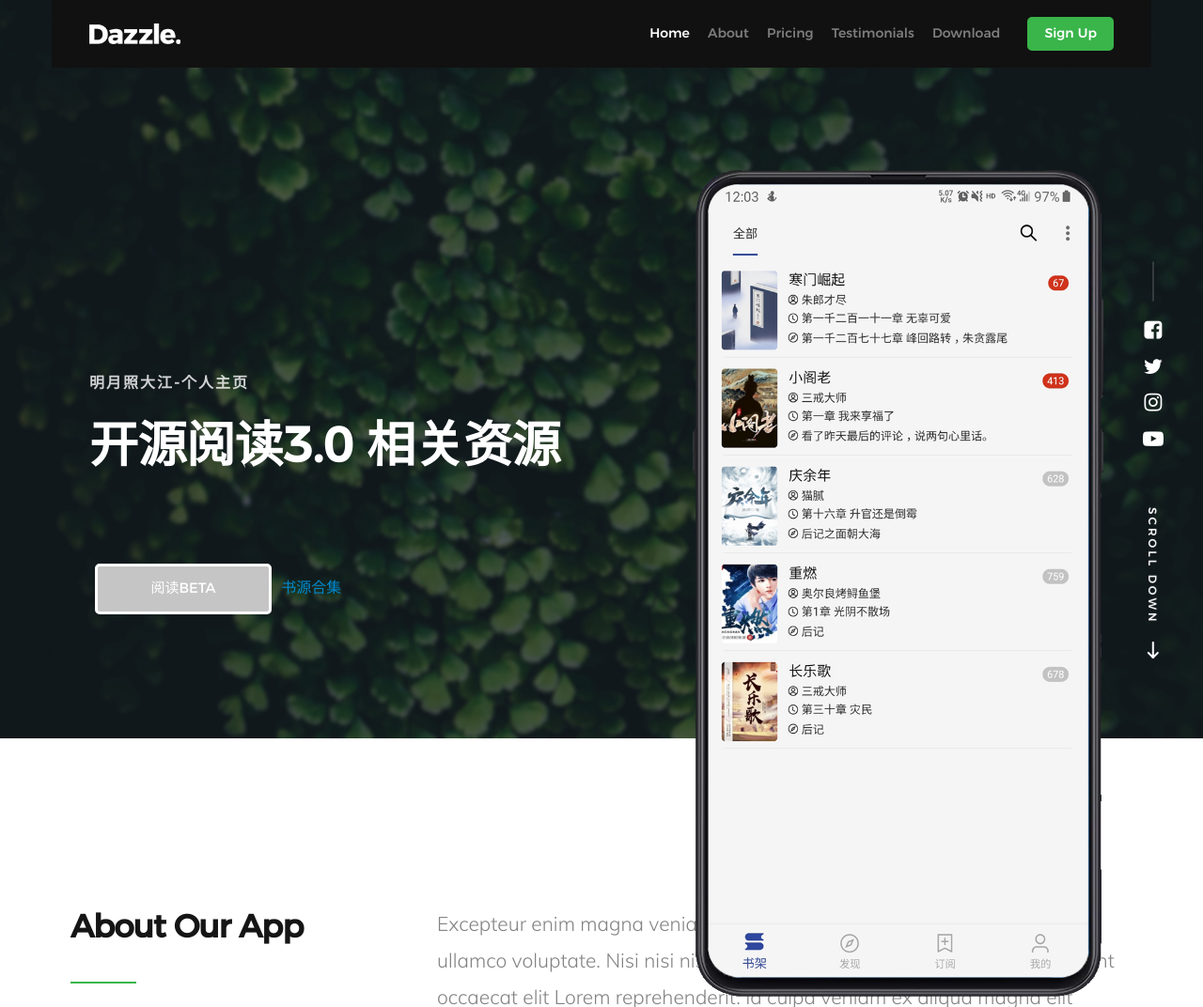
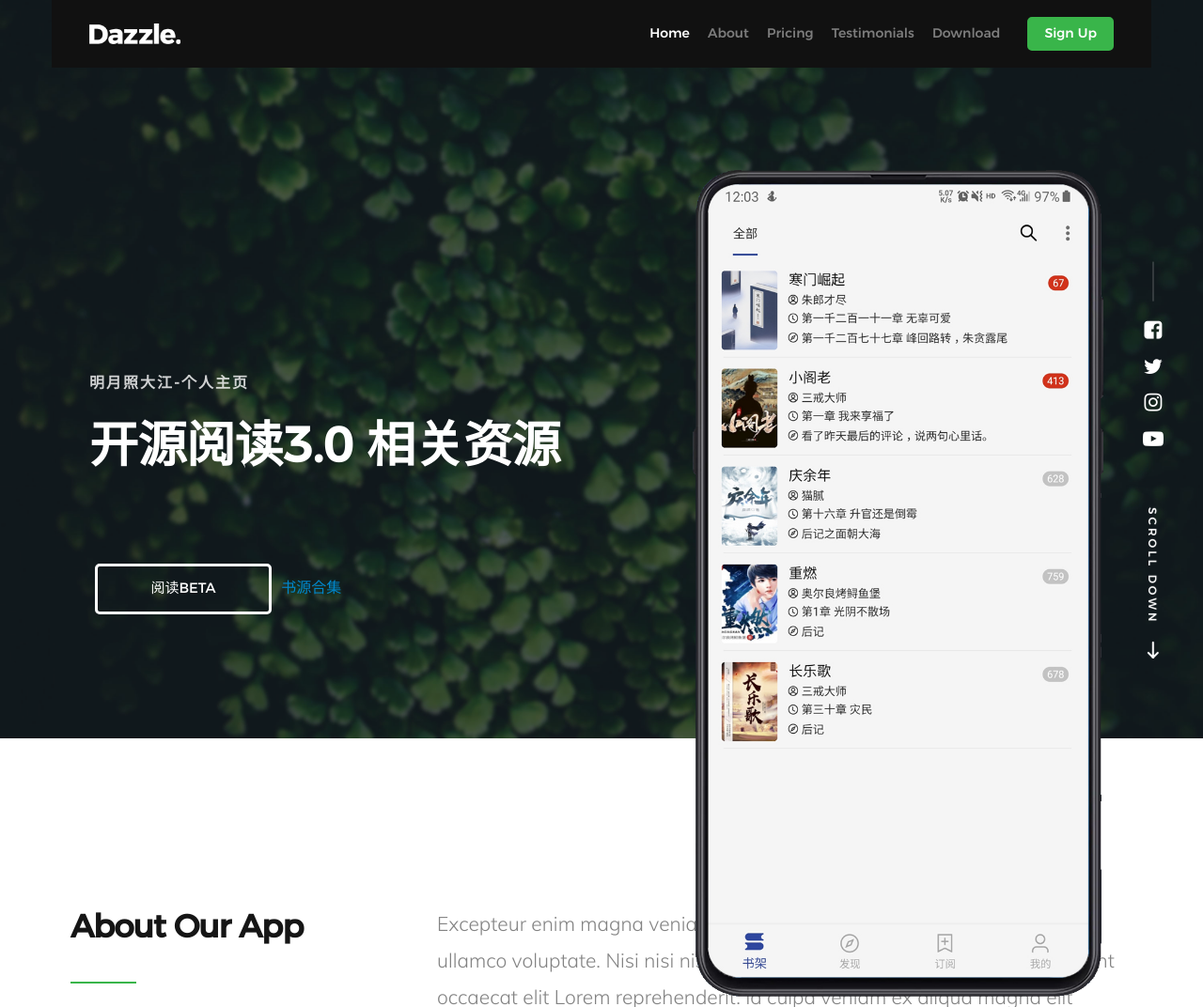
Before and after one commit to sky-bbk/skybook, a PHP site: page / in a window 1280 px wide. Shown: the top 1072 px of the page at 94% size. Run offline with PHP 8.4, Linux system fonts and the light colour scheme; some web fonts are replaced.

Commit message:
Update main.css

```diff
--- a/css/main.css
+++ b/css/main.css
@@ -818,7 +818,7 @@ button.large,
 }
 
 button.stroke,
-.button.stroke {
+.button.skybbk {
   background: transparent !important;
   color: #a5a5a5 !important;
 }
```
